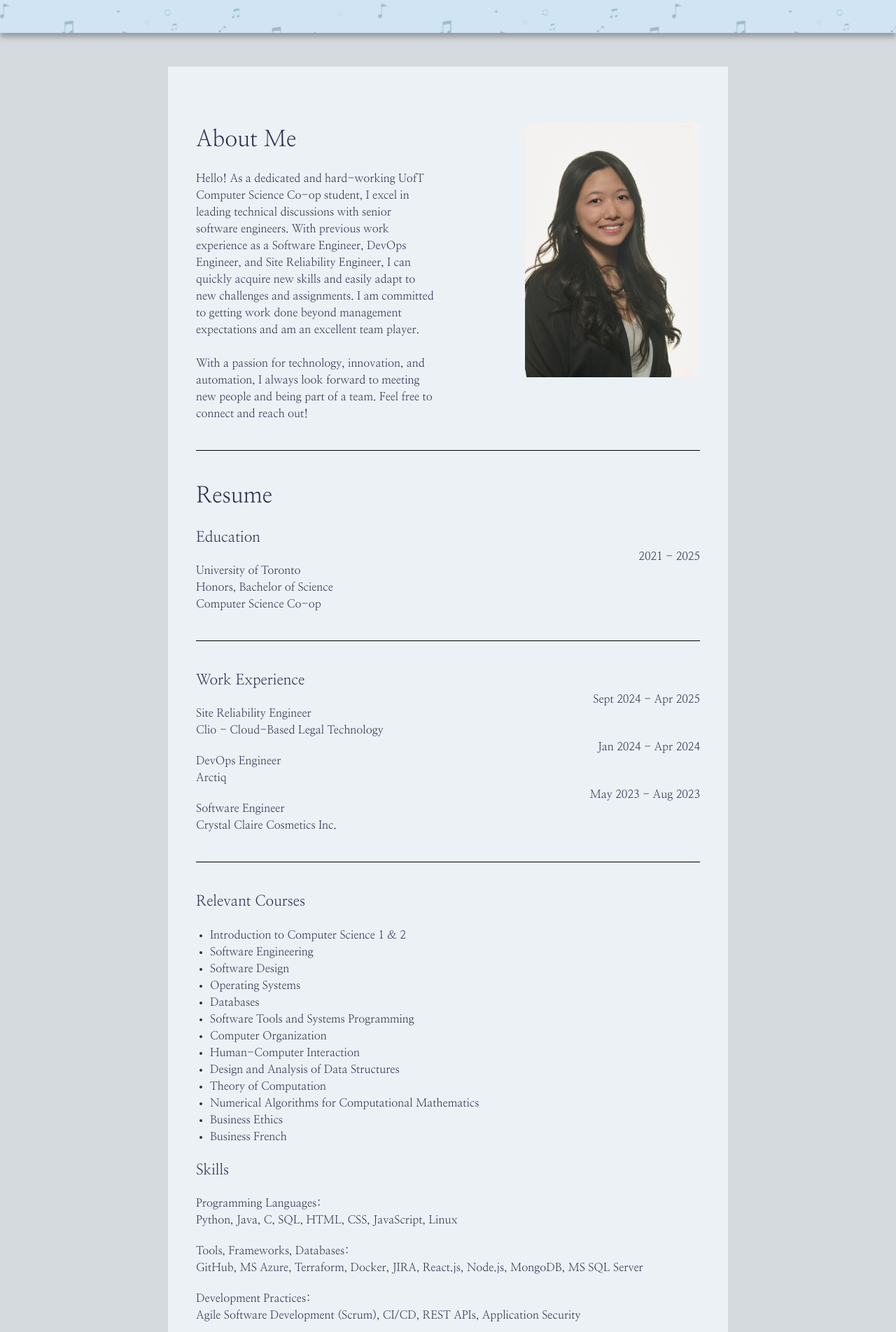
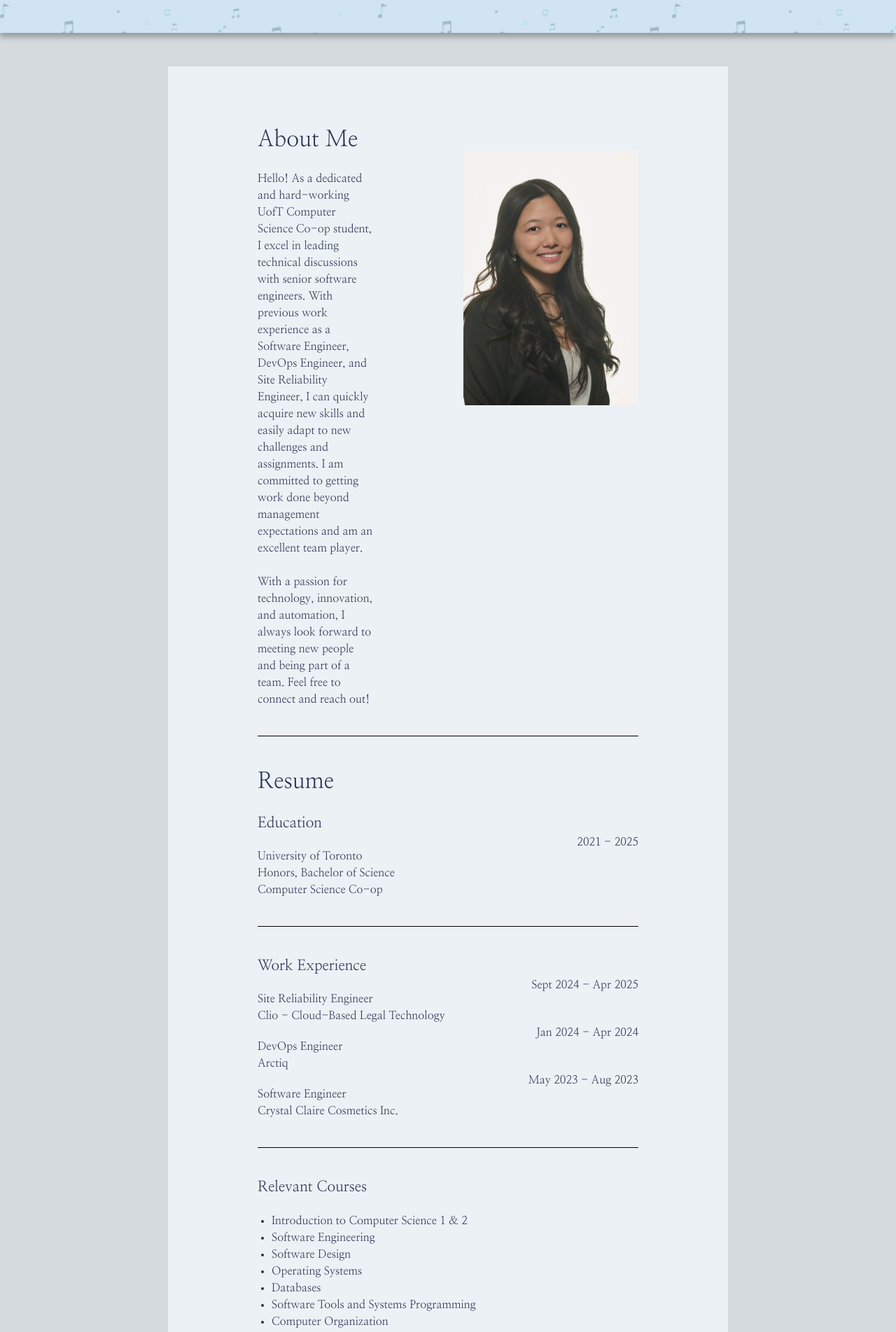
Before and after one commit to Emilyho11/personal-website, a React (Vite) app in the folder frontend/: page / in a window 1280 px wide. Shown: the part 581-2484 px from the top of the page at 70% size. Built offline with nearby package versions, Linux system fonts and the light colour scheme.

Commit message:
Fixing padding and format of home page

```diff
--- a/frontend/src/components/ContactMe.jsx
+++ b/frontend/src/components/ContactMe.jsx
@@ -13,7 +13,7 @@ const ContactMe = () => {
   return (
     <>
       <ContentContainer>
-        <div className='bg-light_blue p-10'>
+        <div className='bg-light_blue py-10 px-32'>
           <h2>Contact Me</h2>
           <form className='pt-5'>
             <div className='flex gap-4'>
--- a/frontend/src/pages/Home.jsx
+++ b/frontend/src/pages/Home.jsx
@@ -32,10 +32,10 @@ const Home = () => {
         <h1 className='pt-10'>Hello, Bonjour,<br/>I'm Emily!</h1>
         <h2 className='pt-10'>Welcome to my Personal Website!</h2>
       </div>
-      <ContentContainer className='text-dark_blue bg-light_blue p-10'>
+      <ContentContainer className='text-dark_blue bg-light_blue py-20 px-32'>
         <div className='lg:flex xl:gap-32 lg:gap-16'>
           <div>
-            <h2 className='pt-10'>About Me</h2>
+            <h2>About Me</h2>
             <p className='pt-5'>
               Hello! As a dedicated and hard-working UofT Computer Science
               Co-op student, I excel in leading technical discussions with
@@ -93,7 +93,8 @@ const Home = () => {
           <li>Business French</li>
         </ul>
 
-        <h3 className='pt-5'>Skills</h3>
+        <hr className="my-10 border-t-1 border-black" />
+        <h3>Skills</h3>
         <h4 className='pt-5'>Programming Languages:</h4>
         <p>Python, Java, C, SQL, HTML, CSS, JavaScript, Linux</p>
         <h4 className='pt-5'>Tools, Frameworks, Databases:</h4>
@@ -105,7 +106,6 @@ const Home = () => {
         <h4 className='pt-5'>Languages:</h4>
         <p>French and English (Bilingual Proficiency)</p>
 
-        <hr className="my-10 border-t-1 border-black" />
       </ContentContainer>
       <ContactMe />
     </>
```
